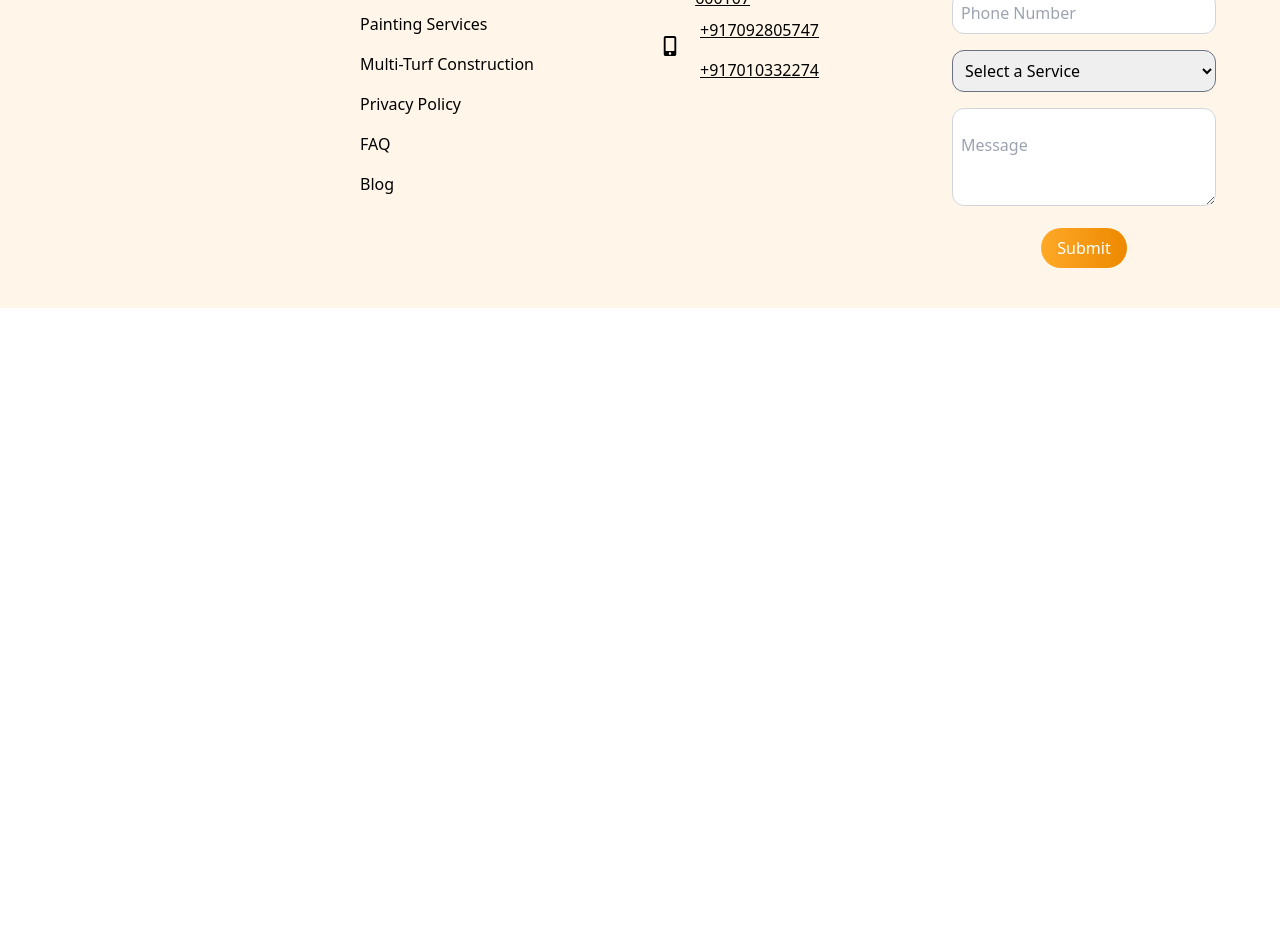
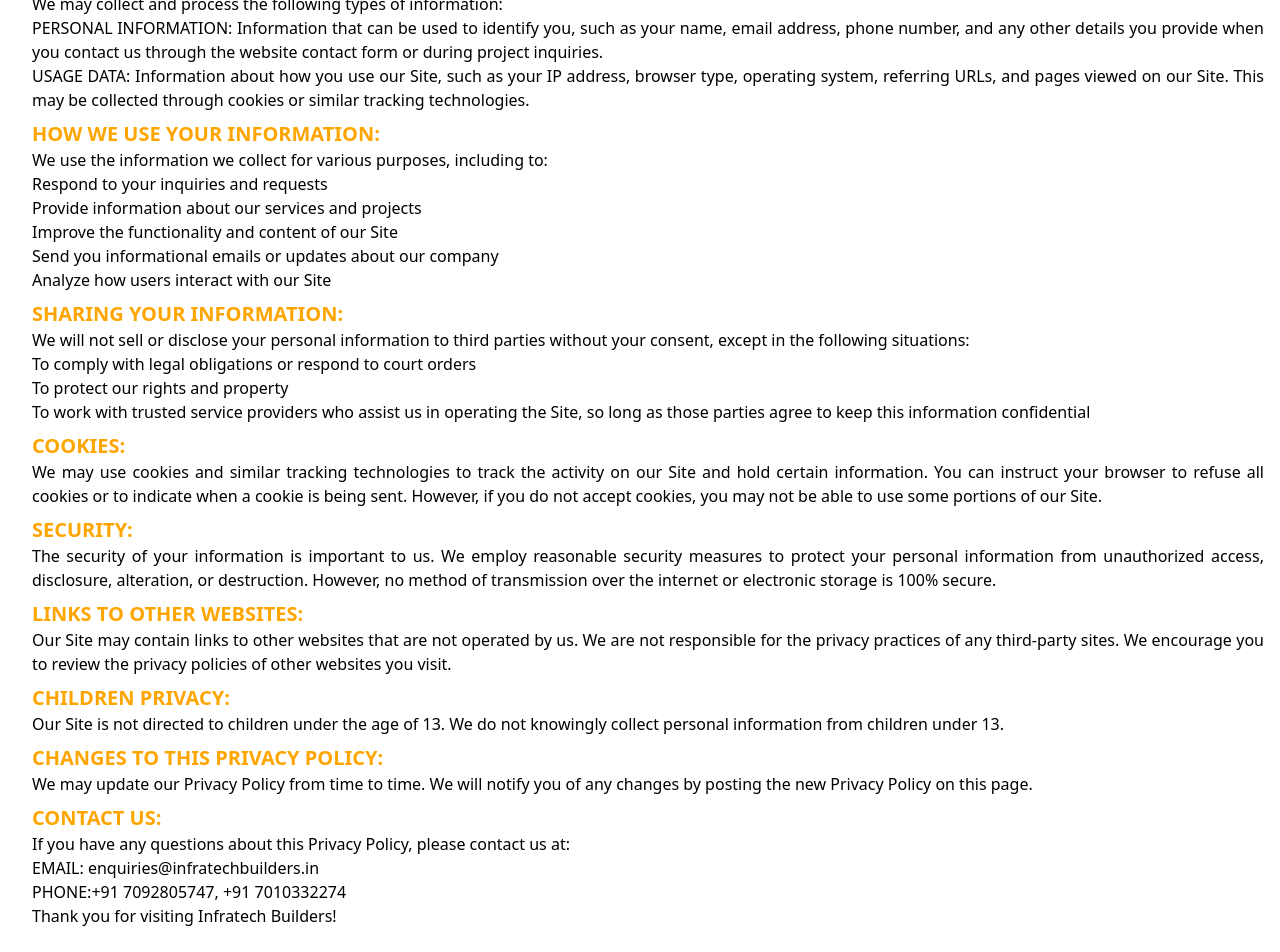
Before and after one commit to vishnuprakashvp10/infratech-builders-website, a React (Vite) app: page /blog in a window 1280 px wide. Shown: the part 300-1252 px from the top of the page. Before the commit the page ends 800 px from the top, so only its background shows below. Built offline with nearby package versions, Linux system fonts and the light colour scheme; a web font is replaced by a local one.

Commit message:
privacy-policy-allignment

```diff
--- a/src/Blog.jsx
+++ b/src/Blog.jsx
@@ -1,9 +1,44 @@
 import React from 'react'
 
 const Blog = () => {
-  return (
-    <div>Blog</div>
-  )
+  return (
+    <div className="ml-4" >
+      <h1  className="text-center font-bold py-7 mr-2 max-w-[1400px] md:py-5 text-2xl  md:text-3xl"  style={{color: 'orange'}}>Check Out The Top 10 Construction Companies In Chennai</h1>
+      <p className="text-justify ml-2 md:ml-4  max-w-[1400px] text-xl mt-2 font-bold" style={{color: 'orange'}}>INTRODUCTION:</p>
+      <p className='text-justify ml-2 md:ml-4  mr-4 max-w-[1200px]'>Infra Tech Builders ("we", "us", "our") is committed to protecting the privacy of those who visit our website (the "Site"). This Privacy Policy explains how we collect, use, disclose, and safeguard your information when you use our Site.</p>
+      <h1 className="font-bold ml-2 md:ml-4 text-xl mt-2" style={{color: 'orange'}}>INFORMATION WE COLLECT:</h1>
+      <p className=' text-justify ml-2 md:ml-4 mr-4 max-w-[1400px]' >We may collect and process the following types of information:</p>
+      <p className='text-justify ml-2 md:ml-4 mr-4 max-w-[1400px]'>PERSONAL INFORMATION: Information that can be used to identify you, such as your name, email address, phone number, and any other details you provide when you contact us through the website contact form or during project inquiries.</p>
+      <p className='text-justify ml-2 md:ml-4 mr-4 max-w-[1400px]'>USAGE DATA: Information about how you use our Site, such as your IP address, browser type, operating system, referring URLs, and pages viewed on our Site. This may be collected through cookies or similar tracking technologies.</p>
+      <h1 className="font-bold ml-2 md:ml-4  text-xl mt-2" style={{color: 'orange'}}>HOW WE USE YOUR INFORMATION:</h1>
+      <p className='text-justify ml-2 md:ml-4 mr-4 max-w-[1400px]'>We use the information we collect for various purposes, including to:</p>
+      <p className='text-justify ml-2 md:ml-4 mr-4 max-w-[1400px]' >Respond to your inquiries and requests</p>
+      <p className='text-justify ml-2 md:ml-4 mr-4 max-w-[1400px]'>Provide information about our services and projects</p>
+      <p className='text-justify ml-2 md:ml-4 mr-4 max-w-[1400px]'>Improve the functionality and content of our Site</p>
+      <p className='text-justify ml-2 md:ml-4 mr-4 max-w-[1400px]'>Send you informational emails or updates about our company</p>
+      <p className='text-justify ml-2 md:ml-4 mr-4 max-w-[1400px]'>Analyze how users interact with our Site</p>
+      <h1 className="font-bold ml-2 md:ml-4 text-xl mt-2" style={{color: 'orange'}}>SHARING YOUR INFORMATION:</h1>
+      <p className='text-justify ml-2 md:ml-4 mr-4 max-w-[1400px]'>We will not sell or disclose your personal information to third parties without your consent, except in the following situations:</p>
+      <p className='text-justify ml-2 md:ml-4 mr-4 max-w-[1400px]'>To comply with legal obligations or respond to court orders</p>
+      <p className='text-justify ml-2 md:ml-4 mr-4 max-w-[1400px]'>To protect our rights and property</p>
+      <p className='text-justify ml-2 md:ml-4 mr-4 max-w-[1400px]'>To work with trusted service providers who assist us in operating the Site, so long as those parties agree to keep this information confidential</p>
+      <h1 className="font-bold ml-2 md:ml-4 text-xl mt-2"  style={{color: 'orange'}}>COOKIES:</h1>
+      <p className='text-justify ml-2 md:ml-4 mr-4 max-w-[1400px]'>We may use cookies and similar tracking technologies to track the activity on our Site and hold certain information. You can instruct your browser to refuse all cookies or to indicate when a cookie is being sent. However, if you do not accept cookies, you may not be able to use some portions of our Site.</p>
+      <h1 className="font-bold ml-2 md:ml-4 text-xl mt-2"  style={{color: 'orange'}}>SECURITY:</h1>
+      <p className='text-justify ml-2 md:ml-4 mr-4 max-w-[1400px]'>The security of your information is important to us. We employ reasonable security measures to protect your personal information from unauthorized access, disclosure, alteration, or destruction. However, no method of transmission over the internet or electronic storage is 100% secure.</p>
+      <h1 className="font-bold ml-2 md:ml-4 text-xl mt-2" style={{color: 'orange'}}>LINKS TO OTHER WEBSITES:</h1>
+      <p className='text-justify ml-2 md:ml-4 mr-4 max-w-[1400px]'>Our Site may contain links to other websites that are not operated by us. We are not responsible for the privacy practices of any third-party sites. We encourage you to review the privacy policies of other websites you visit.</p>
+      <h1 className="font-bold ml-2 md:ml-4 text-xl mt-2" style={{color: 'orange'}}>CHILDREN PRIVACY:</h1>
+      <p className='text-justify ml-2 md:ml-4 mr-4 max-w-[1400px]'>Our Site is not directed to children under the age of 13. We do not knowingly collect personal information from children under 13.</p>
+      <h1 className="font-bold ml-2 md:ml-4 text-xl mt-2" style={{color: 'orange'}}>CHANGES TO THIS PRIVACY POLICY:</h1>
+      <p className='text-justify ml-2 md:ml-4 mr-4 max-w-[1400px]'>We may update our Privacy Policy from time to time. We will notify you of any changes by posting the new Privacy Policy on this page.</p>
+      <h1 className="font-bold ml-2 md:ml-4 text-xl mt-2" style={{color: 'orange'}}>CONTACT US:</h1>
+      <p className='text-justify ml-2 md:ml-4 mr-4 max-w-[1400px]'>If you have any questions about this Privacy Policy, please contact us at:</p>
+      <p className='text-justify ml-2 md:ml-4 mr-4 max-w-[1400px]'>EMAIL: enquiries@infratechbuilders.in</p>
+      <p className='text-justify ml-2 md:ml-4 mr-4 max-w-[1400px]'>PHONE:+91 7092805747, +91 7010332274</p>
+      <p className='text-justify mb-10 ml-2 md:ml-4 mr-4 max-w-[1400px]'>Thank you for visiting Infratech Builders!</p>
+    </div>
+  )
 }
 
 export default Blog
--- a/src/Privacypolicy.jsx
+++ b/src/Privacypolicy.jsx
@@ -1,44 +1,44 @@
 import React from 'react'
 
-const Privacypolicy = () => {
+const Blog = () => {
   return (
     <div className="ml-4" >
-      <h1  className="text-center font-bold py-7 md:py-5 text-2xl  md:text-5xl"  style={{color: 'orange'}}>PRIVACY POLICY</h1>
-      <p className="text-justify ml-2 md:ml-4 w-[350px] md:w-[1200px] text-xl mt-2 font-bold" style={{color: 'orange'}}>INTRODUCTION:</p>
-      <p className='text-justify ml-2 md:ml-4 w-[350px] md:w-[1200px]'>Infra Tech Builders ("we", "us", "our") is committed to protecting the privacy of those who visit our website (the "Site"). This Privacy Policy explains how we collect, use, disclose, and safeguard your information when you use our Site.</p>
+      <h1  className="text-center font-bold py-7 mr-2 max-w-[1400px] md:py-5 text-2xl  md:text-3xl"  style={{color: 'orange'}}>Check Out The Top 10 Construction Companies In Chennai</h1>
+      <p className="text-justify ml-2 md:ml-4  max-w-[1400px] text-xl mt-2 font-bold" style={{color: 'orange'}}>INTRODUCTION:</p>
+      <p className='text-justify ml-2 md:ml-4  mr-4 max-w-[1200px]'>Infra Tech Builders ("we", "us", "our") is committed to protecting the privacy of those who visit our website (the "Site"). This Privacy Policy explains how we collect, use, disclose, and safeguard your information when you use our Site.</p>
       <h1 className="font-bold ml-2 md:ml-4 text-xl mt-2" style={{color: 'orange'}}>INFORMATION WE COLLECT:</h1>
-      <p className=' text-justify ml-2 md:ml-4 w-[350px] md:w-[1200px]' >We may collect and process the following types of information:</p>
-      <p className='text-justify ml-2 md:ml-4 w-[350px] md:w-[1200px]'>PERSONAL INFORMATION: Information that can be used to identify you, such as your name, email address, phone number, and any other details you provide when you contact us through the website contact form or during project inquiries.</p>
-      <p className='text-justify ml-2 md:ml-4 w-[350px] md:w-[1200px]'>USAGE DATA: Information about how you use our Site, such as your IP address, browser type, operating system, referring URLs, and pages viewed on our Site. This may be collected through cookies or similar tracking technologies.</p>
+      <p className=' text-justify ml-2 md:ml-4 mr-4 max-w-[1400px]' >We may collect and process the following types of information:</p>
+      <p className='text-justify ml-2 md:ml-4 mr-4 max-w-[1400px]'>PERSONAL INFORMATION: Information that can be used to identify you, such as your name, email address, phone number, and any other details you provide when you contact us through the website contact form or during project inquiries.</p>
+      <p className='text-justify ml-2 md:ml-4 mr-4 max-w-[1400px]'>USAGE DATA: Information about how you use our Site, such as your IP address, browser type, operating system, referring URLs, and pages viewed on our Site. This may be collected through cookies or similar tracking technologies.</p>
       <h1 className="font-bold ml-2 md:ml-4  text-xl mt-2" style={{color: 'orange'}}>HOW WE USE YOUR INFORMATION:</h1>
-      <p className='text-justify ml-2 md:ml-4 w-[350px] md:w-[1200px]'>We use the information we collect for various purposes, including to:</p>
-      <p className='text-justify ml-2 md:ml-4 w-[350px] md:w-[1200px]' >Respond to your inquiries and requests</p>
-      <p className='text-justify ml-2 md:ml-4 w-[350px] md:w-[1200px]'>Provide information about our services and projects</p>
-      <p className='text-justify ml-2 md:ml-4 w-[350px] md:w-[1200px]'>Improve the functionality and content of our Site</p>
-      <p className='text-justify ml-2 md:ml-4 w-[350px] md:w-[1200px]'>Send you informational emails or updates about our company</p>
-      <p className='text-justify ml-2 md:ml-4 w-[350px] md:w-[1200px]'>Analyze how users interact with our Site</p>
+      <p className='text-justify ml-2 md:ml-4 mr-4 max-w-[1400px]'>We use the information we collect for various purposes, including to:</p>
+      <p className='text-justify ml-2 md:ml-4 mr-4 max-w-[1400px]' >Respond to your inquiries and requests</p>
+      <p className='text-justify ml-2 md:ml-4 mr-4 max-w-[1400px]'>Provide information about our services and projects</p>
+      <p className='text-justify ml-2 md:ml-4 mr-4 max-w-[1400px]'>Improve the functionality and content of our Site</p>
+      <p className='text-justify ml-2 md:ml-4 mr-4 max-w-[1400px]'>Send you informational emails or updates about our company</p>
+      <p className='text-justify ml-2 md:ml-4 mr-4 max-w-[1400px]'>Analyze how users interact with our Site</p>
       <h1 className="font-bold ml-2 md:ml-4 text-xl mt-2" style={{color: 'orange'}}>SHARING YOUR INFORMATION:</h1>
-      <p className='text-justify ml-2 md:ml-4 w-[350px] md:w-[1200px]'>We will not sell or disclose your personal information to third parties without your consent, except in the following situations:</p>
-      <p className='text-justify ml-2 md:ml-4 w-[350px] md:w-[1200px]'>To comply with legal obligations or respond to court orders</p>
-      <p className='text-justify ml-2 md:ml-4 w-[350px] md:w-[1200px]'>To protect our rights and property</p>
-      <p className='text-justify ml-2 md:ml-4 w-[350px] md:w-[1200px]'>To work with trusted service providers who assist us in operating the Site, so long as those parties agree to keep this information confidential</p>
+      <p className='text-justify ml-2 md:ml-4 mr-4 max-w-[1400px]'>We will not sell or disclose your personal information to third parties without your consent, except in the following situations:</p>
+      <p className='text-justify ml-2 md:ml-4 mr-4 max-w-[1400px]'>To comply with legal obligations or respond to court orders</p>
+      <p className='text-justify ml-2 md:ml-4 mr-4 max-w-[1400px]'>To protect our rights and property</p>
+      <p className='text-justify ml-2 md:ml-4 mr-4 max-w-[1400px]'>To work with trusted service providers who assist us in operating the Site, so long as those parties agree to keep this information confidential</p>
       <h1 className="font-bold ml-2 md:ml-4 text-xl mt-2"  style={{color: 'orange'}}>COOKIES:</h1>
-      <p className='text-justify ml-2 md:ml-4 w-[350px] md:w-[1200px]'>We may use cookies and similar tracking technologies to track the activity on our Site and hold certain information. You can instruct your browser to refuse all cookies or to indicate when a cookie is being sent. However, if you do not accept cookies, you may not be able to use some portions of our Site.</p>
+      <p className='text-justify ml-2 md:ml-4 mr-4 max-w-[1400px]'>We may use cookies and similar tracking technologies to track the activity on our Site and hold certain information. You can instruct your browser to refuse all cookies or to indicate when a cookie is being sent. However, if you do not accept cookies, you may not be able to use some portions of our Site.</p>
       <h1 className="font-bold ml-2 md:ml-4 text-xl mt-2"  style={{color: 'orange'}}>SECURITY:</h1>
-      <p className='text-justify ml-2 md:ml-4 w-[350px] md:w-[1200px]'>The security of your information is important to us. We employ reasonable security measures to protect your personal information from unauthorized access, disclosure, alteration, or destruction. However, no method of transmission over the internet or electronic storage is 100% secure.</p>
+      <p className='text-justify ml-2 md:ml-4 mr-4 max-w-[1400px]'>The security of your information is important to us. We employ reasonable security measures to protect your personal information from unauthorized access, disclosure, alteration, or destruction. However, no method of transmission over the internet or electronic storage is 100% secure.</p>
       <h1 className="font-bold ml-2 md:ml-4 text-xl mt-2" style={{color: 'orange'}}>LINKS TO OTHER WEBSITES:</h1>
-      <p className='text-justify ml-2 md:ml-4 w-[350px] md:w-[1200px]'>Our Site may contain links to other websites that are not operated by us. We are not responsible for the privacy practices of any third-party sites. We encourage you to review the privacy policies of other websites you visit.</p>
+      <p className='text-justify ml-2 md:ml-4 mr-4 max-w-[1400px]'>Our Site may contain links to other websites that are not operated by us. We are not responsible for the privacy practices of any third-party sites. We encourage you to review the privacy policies of other websites you visit.</p>
       <h1 className="font-bold ml-2 md:ml-4 text-xl mt-2" style={{color: 'orange'}}>CHILDREN PRIVACY:</h1>
-      <p className='text-justify ml-2 md:ml-4 w-[350px] md:w-[1200px]'>Our Site is not directed to children under the age of 13. We do not knowingly collect personal information from children under 13.</p>
+      <p className='text-justify ml-2 md:ml-4 mr-4 max-w-[1400px]'>Our Site is not directed to children under the age of 13. We do not knowingly collect personal information from children under 13.</p>
       <h1 className="font-bold ml-2 md:ml-4 text-xl mt-2" style={{color: 'orange'}}>CHANGES TO THIS PRIVACY POLICY:</h1>
-      <p className='text-justify ml-2 md:ml-4 w-[350px] md:w-[1200px]'>We may update our Privacy Policy from time to time. We will notify you of any changes by posting the new Privacy Policy on this page.</p>
+      <p className='text-justify ml-2 md:ml-4 mr-4 max-w-[1400px]'>We may update our Privacy Policy from time to time. We will notify you of any changes by posting the new Privacy Policy on this page.</p>
       <h1 className="font-bold ml-2 md:ml-4 text-xl mt-2" style={{color: 'orange'}}>CONTACT US:</h1>
-      <p className='text-justify ml-2 md:ml-4 w-[350px] md:w-[1200px]'>If you have any questions about this Privacy Policy, please contact us at:</p>
-      <p className='text-justify ml-2 md:ml-4 w-[350px] md:w-[1200px]'>EMAIL: enquiries@infratechbuilders.in</p>
-      <p className='text-justify ml-2 md:ml-4 w-[350px] md:w-[1200px]'>PHONE:+91 7092805747, +91 7010332274</p>
-      <p className='text-justify mb-10 ml-2 md:ml-4 w-[350px] md:w-[1200px]'>Thank you for visiting Infratech Builders!</p>
+      <p className='text-justify ml-2 md:ml-4 mr-4 max-w-[1400px]'>If you have any questions about this Privacy Policy, please contact us at:</p>
+      <p className='text-justify ml-2 md:ml-4 mr-4 max-w-[1400px]'>EMAIL: enquiries@infratechbuilders.in</p>
+      <p className='text-justify ml-2 md:ml-4 mr-4 max-w-[1400px]'>PHONE:+91 7092805747, +91 7010332274</p>
+      <p className='text-justify mb-10 ml-2 md:ml-4 mr-4 max-w-[1400px]'>Thank you for visiting Infratech Builders!</p>
     </div>
   )
 }
 
-export default Privacypolicy
+export default Blog
```
